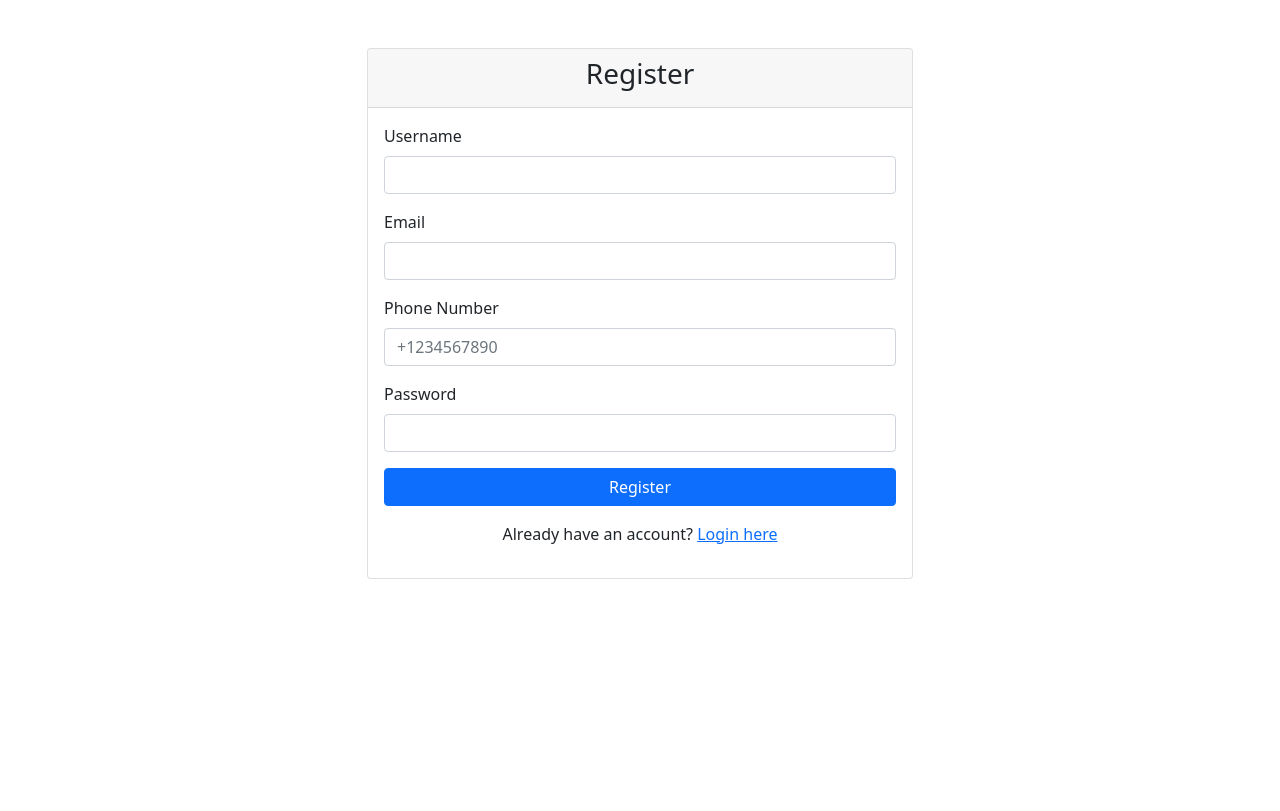
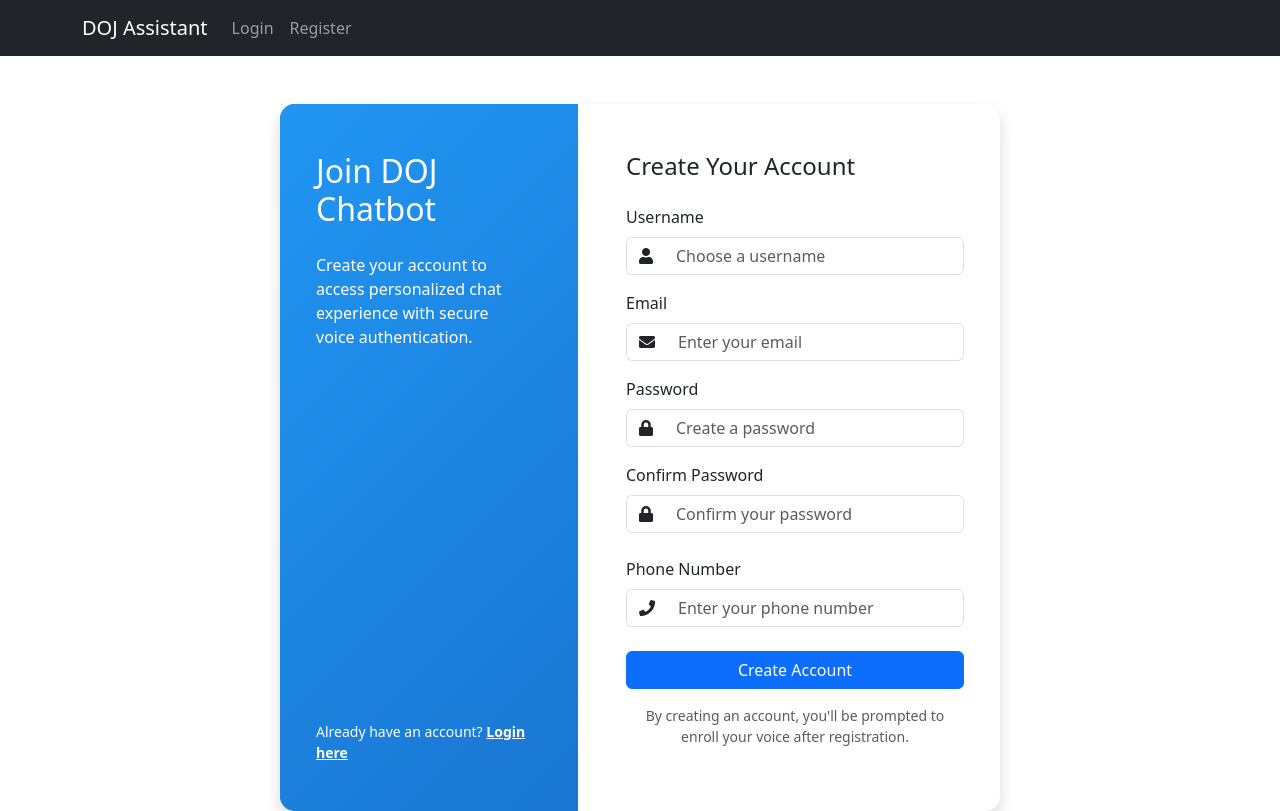
Before and after one commit to GRENCY2005/SGP_PROJECT, a Flask app: template templates/register.html in a window 1280 px wide. Before the commit the page ends 579 px from the top, so only its background shows below. Run offline with Flask 3, Linux system fonts and the light colour scheme; the template is opened without the code that fills it, so the values that code supplies are empty.

Commit message:
Update register.html

```diff
--- a/templates/register.html
+++ b/templates/register.html
@@ -1,20 +1,25 @@
-<!DOCTYPE html>
-<html lang="en">
-<head>
-    <meta charset="UTF-8">
-    <meta name="viewport" content="width=device-width, initial-scale=1.0">
-    <title>Register</title>
-    <link href="https://cdn.jsdelivr.net/npm/bootstrap@5.1.3/dist/css/bootstrap.min.css" rel="stylesheet">
-</head>
-<body>
+{% extends "base.html" %}
+
+{% block title %}Register{% endblock %}
+
+{% block content %}
 <div class="container mt-5">
     <div class="row justify-content-center">
-            <div class="col-md-6">
-                <div class="card">
-                    <div class="card-header">
-                        <h3 class="text-center">Register</h3>
+        <div class="col-md-8">
+            <div class="card shadow">
+                <div class="card-body p-0">
+                    <div class="row">
+                        <!-- Left side - Welcome Message -->
+                        <div class="col-md-5 bg-primary text-white p-5 d-flex flex-column justify-content-center">
+                            <h2 class="font-weight-bold mb-4">Join DOJ Chatbot</h2>
+                            <p class="mb-4">Create your account to access personalized chat experience with secure voice authentication.</p>
+                            <div class="mt-auto">
+                                <p class="small mb-0">Already have an account? <a href="{{ url_for('login') }}" class="text-white fw-bold">Login here</a></p>
                             </div>
-                    <div class="card-body">
+                        </div>
+
+                        <!-- Right side - Registration Form -->
+                        <div class="col-md-7 p-5">
                             {% with messages = get_flashed_messages() %}
                                 {% if messages %}
                                     {% for message in messages %}
@@ -23,35 +28,96 @@
                                 {% endif %}
                             {% endwith %}
 
+                            <h4 class="mb-4">Create Your Account</h4>
+
                             <form method="POST">
-                            <div class="mb-3">
-                                <label for="username" class="form-label">Username</label>
-                                <input type="text" class="form-control" id="username" name="username" required>
+                                <div class="form-group mb-3">
+                                    <label class="form-label">Username</label>
+                                    <div class="input-group">
+                                        <span class="input-group-text"><i class="fas fa-user"></i></span>
+                                        <input type="text" class="form-control" name="username" placeholder="Choose a username" required>
                                     </div>
-                            <div class="mb-3">
-                                <label for="email" class="form-label">Email</label>
-                                <input type="email" class="form-control" id="email" name="email" required>
                                 </div>
-                            <div class="mb-3">
-                                <label for="phone" class="form-label">Phone Number</label>
-                                <input type="tel" class="form-control" id="phone" name="phone" required
-                                       placeholder="+1234567890">
+
+                                <div class="form-group mb-3">
+                                    <label class="form-label">Email</label>
+                                    <div class="input-group">
+                                        <span class="input-group-text"><i class="fas fa-envelope"></i></span>
+                                        <input type="email" class="form-control" name="email" placeholder="Enter your email" required>
                                     </div>
-                            <div class="mb-3">
-                                <label for="password" class="form-label">Password</label>
-                                <input type="password" class="form-control" id="password" name="password" required>
                                 </div>
-                            <button type="submit" class="btn btn-primary w-100">Register</button>
+
+                                <div class="form-group mb-3">
+                                    <label class="form-label">Password</label>
+                                    <div class="input-group">
+                                        <span class="input-group-text"><i class="fas fa-lock"></i></span>
+                                        <input type="password" class="form-control" name="password" placeholder="Create a password" required>
+                                    </div>
+                                </div>
+
+                                <div class="form-group mb-4">
+                                    <label class="form-label">Confirm Password</label>
+                                    <div class="input-group">
+                                        <span class="input-group-text"><i class="fas fa-lock"></i></span>
+                                        <input type="password" class="form-control" name="confirm_password" placeholder="Confirm your password" required>
+                                    </div>
+                                </div>
+
+                                <div class="form-group mb-4">
+                                    <label class="form-label">Phone Number</label>
+                                    <div class="input-group">
+                                        <span class="input-group-text"><i class="fas fa-phone"></i></span>
+                                        <input type="tel" class="form-control" name="phone" placeholder="Enter your phone number" required>
+                                    </div>
+                                </div>
+
+                                <button type="submit" class="btn btn-primary w-100 mb-3">Create Account</button>
+
+                                <p class="text-muted text-center small">
+                                    By creating an account, you'll be prompted to enroll your voice after registration.
+                                </p>
                             </form>
-
-                        <div class="mt-3 text-center">
-                            <p>Already have an account? <a href="{{ url_for('login') }}">Login here</a></p>
                         </div>
                     </div>
                 </div>
             </div>
         </div>
     </div>
+</div>
+
+<!-- Add Font Awesome -->
+<link rel="stylesheet" href="https://cdnjs.cloudflare.com/ajax/libs/font-awesome/5.15.4/css/all.min.css">
+
+<!-- Add Custom Styles -->
+<style>
+.bg-primary {
+    background: linear-gradient(135deg, #2196F3, #1976D2);
+}
+.card {
+    border: none;
+    border-radius: 15px;
+    overflow: hidden;
+}
+.input-group-text {
+    background-color: transparent;
+    border-right: none;
+}
+.form-control {
+    border-left: none;
+}
+.form-control:focus {
+    box-shadow: none;
+    border-color: #ced4da;
+}
+.btn-primary {
+    transition: all 0.3s ease;
+}
+.btn-primary:hover {
+    transform: translateY(-2px);
+    box-shadow: 0 5px 15px rgba(0,0,0,0.1);
+}
+</style>
+{% endblock %}
 
 <script>
     function validateForm() {
@@ -97,5 +163,3 @@
         });
     });
 </script>
-</body>
-</html>
```
Lines whose indentation alone changed are shown as unchanged.
